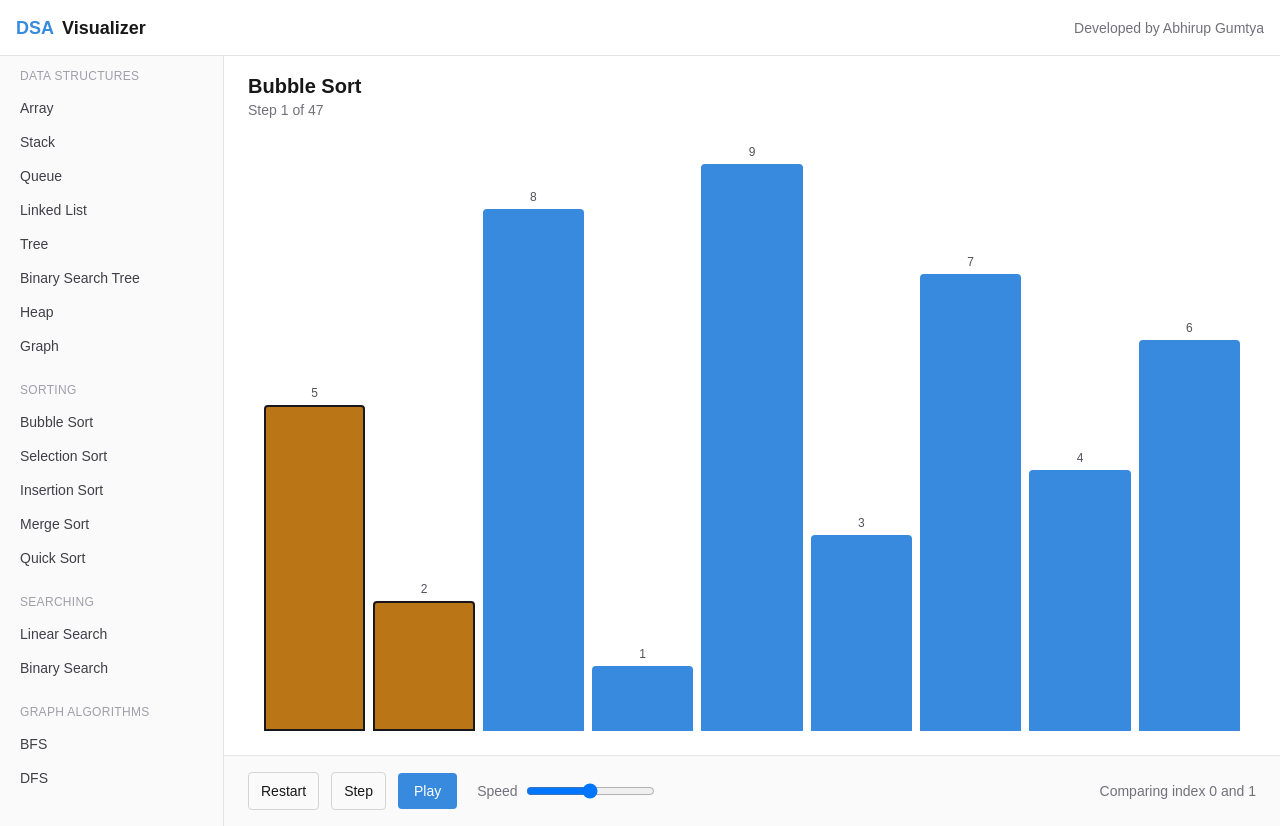
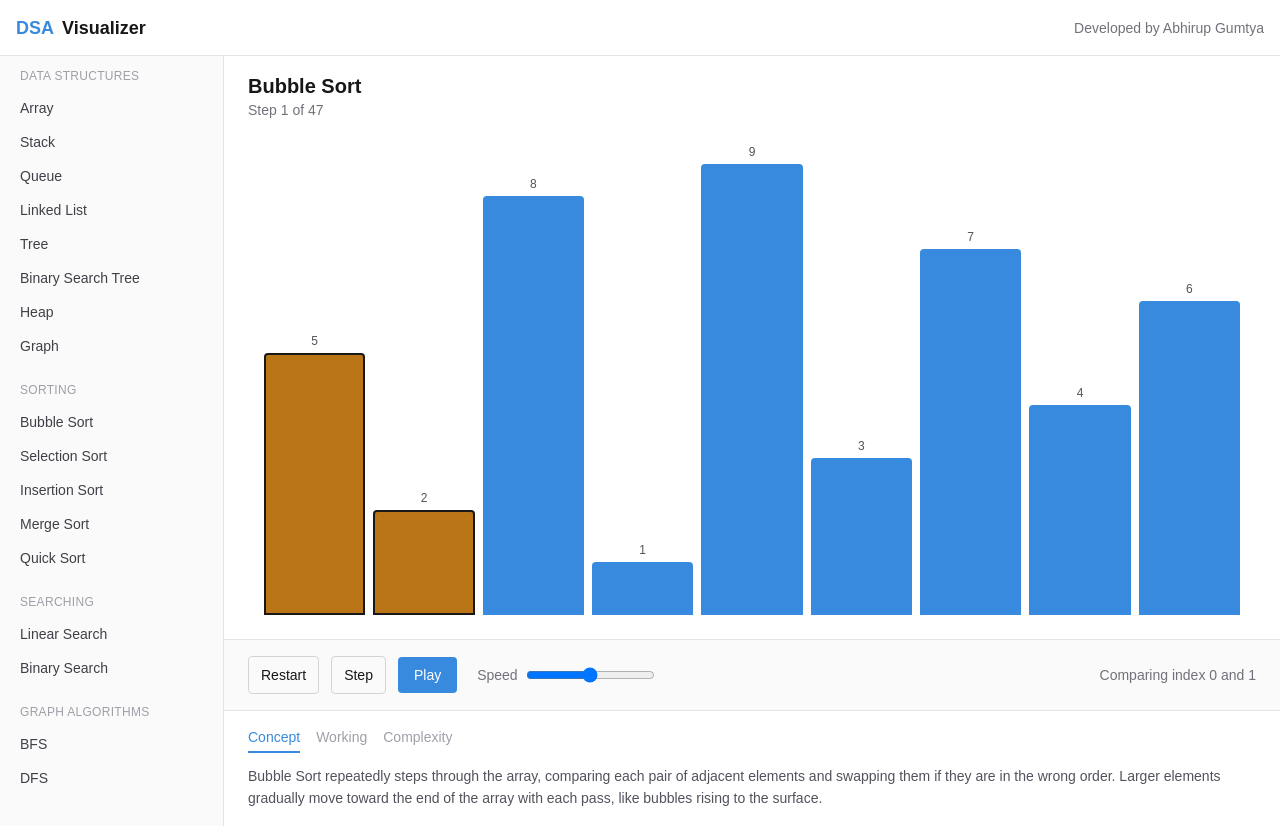
Before and after one commit to Abhirup2728/dsa-visualizer, a Next.js app: page /algorithms/sorting/bubble-sort in a window 1280 px wide. Built offline with nearby package versions, Linux system fonts and the light colour scheme.

Commit message:
Add LearningPanel component with Concept/Working/Complexity tabs, complete Bubble Sort page

```diff
--- a/app/algorithms/sorting/bubble-sort/page.tsx
+++ b/app/algorithms/sorting/bubble-sort/page.tsx
@@ -3,6 +3,8 @@
 import { useState, useMemo, useEffect, useRef } from "react";
 import ArrayBar from "@/components/visualizer/ArrayBar";
 import { bubbleSortWithSteps } from "@/lib/algorithms/bubbleSort";
+import LearningPanel from "@/components/learning/LearningPanel";
+import { bubbleSortContent } from "@/content/topics";
 
 const INITIAL_ARRAY = [5, 2, 8, 1, 9, 3, 7, 4, 6];
 
@@ -116,6 +118,8 @@ export default function BubbleSortPage() {
             : "Done"}
         </span>
       </div>
+
+      <LearningPanel content={bubbleSortContent} />
     </div>
   );
 }
--- /dev/null
+++ b/components/learning/LearningPanel.tsx
@@ -0,0 +1,67 @@
+"use client";
+
+import { useState } from "react";
+import { LearningContent } from "@/types/learningContent";
+
+type LearningPanelProps = {
+  content: LearningContent;
+};
+
+const TABS = ["Concept", "Working", "Complexity"] as const;
+type Tab = (typeof TABS)[number];
+
+export default function LearningPanel({ content }: LearningPanelProps) {
+  const [activeTab, setActiveTab] = useState<Tab>("Concept");
+
+  return (
+    <div className="border-t border-zinc-200 px-6 py-4">
+      <div className="flex gap-4 mb-3">
+        {TABS.map((tab) => (
+          <button
+            key={tab}
+            onClick={() => setActiveTab(tab)}
+            className={`text-sm pb-1 border-b-2 transition-colors ${
+              activeTab === tab
+                ? "text-viz-default border-viz-default font-medium"
+                : "text-zinc-400 border-transparent hover:text-zinc-600"
+            }`}
+          >
+            {tab}
+          </button>
+        ))}
+      </div>
+
+      {activeTab === "Concept" && (
+        <p className="text-sm text-zinc-600 leading-relaxed">
+          {content.concept}
+        </p>
+      )}
+
+      {activeTab === "Working" && (
+        <ol className="text-sm text-zinc-600 leading-relaxed list-decimal pl-5 space-y-1">
+          {content.working.map((step, index) => (
+            <li key={index}>{step}</li>
+          ))}
+        </ol>
+      )}
+
+      {activeTab === "Complexity" && (
+        <div className="grid grid-cols-4 gap-3">
+          <ComplexityCard label="Best" value={content.complexity.best} />
+          <ComplexityCard label="Average" value={content.complexity.average} />
+          <ComplexityCard label="Worst" value={content.complexity.worst} />
+          <ComplexityCard label="Space" value={content.complexity.space} />
+        </div>
+      )}
+    </div>
+  );
+}
+
+function ComplexityCard({ label, value }: { label: string; value: string }) {
+  return (
+    <div className="bg-zinc-50 rounded p-3 text-center">
+      <p className="text-xs text-zinc-400 mb-1">{label}</p>
+      <p className="text-sm font-mono font-medium">{value}</p>
+    </div>
+  );
+}
--- /dev/null
+++ b/content/topics.ts
@@ -0,0 +1,20 @@
+import { LearningContent } from "@/types/learningContent";
+
+export const bubbleSortContent: LearningContent = {
+  concept:
+    "Bubble Sort repeatedly steps through the array, comparing each pair of adjacent elements and swapping them if they are in the wrong order. Larger elements gradually move toward the end of the array with each pass, like bubbles rising to the surface.",
+  working: [
+    "Start at the beginning of the array and compare the first two elements.",
+    "If the first element is greater than the second, swap them.",
+    "Move to the next pair and repeat the comparison until the end of the array.",
+    "After one full pass, the largest unsorted element is guaranteed to be in its correct final position.",
+    "Repeat the entire process for the remaining unsorted elements, one fewer each time.",
+    "Stop early if a full pass completes with no swaps — the array is already sorted.",
+  ],
+  complexity: {
+    best: "O(n)",
+    average: "O(n²)",
+    worst: "O(n²)",
+    space: "O(1)",
+  },
+};
--- /dev/null
+++ b/types/learningContent.ts
@@ -0,0 +1,10 @@
+export type LearningContent = {
+  concept: string;
+  working: string[];
+  complexity: {
+    best: string;
+    average: string;
+    worst: string;
+    space: string;
+  };
+};
```
